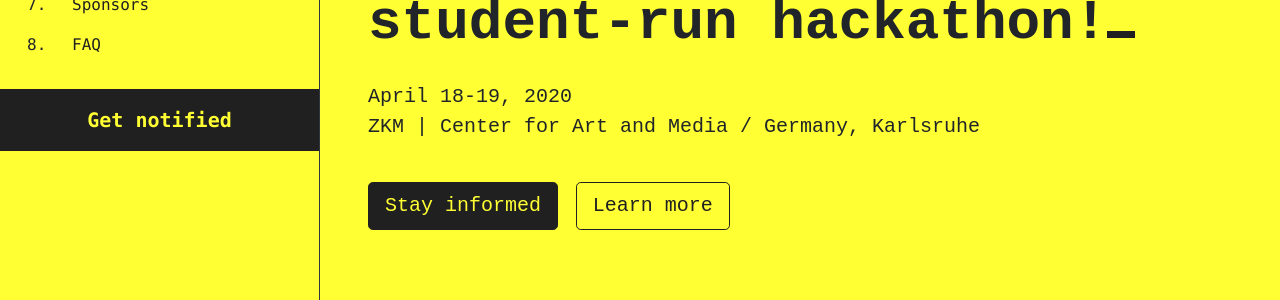
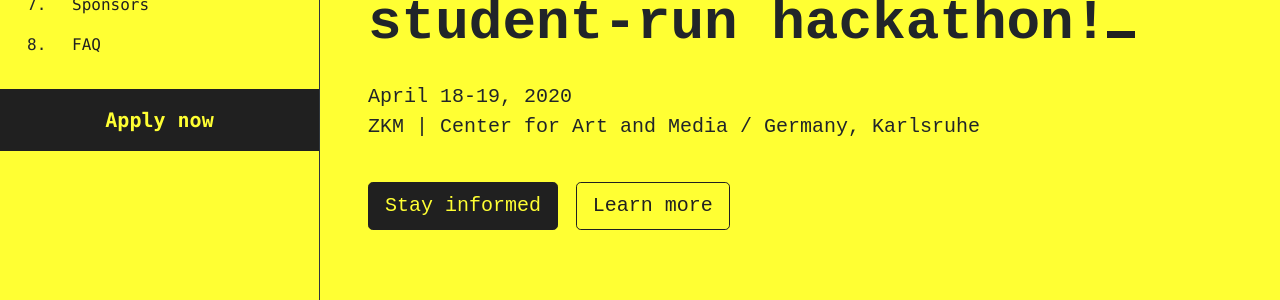
Before and after one commit to hackundsoehne/hacktival-website-2020, a Jekyll site: the page built from index.html, in a window 1280 px wide. Shown: the part 388-688 px from the top of the page. Built offline with Jekyll 4.4.1, drawn with Linux system fonts in a browser that asks for light colours.

Commit message:
Turn the main button into a apply button

```diff
--- a/_config.yml
+++ b/_config.yml
@@ -37,8 +37,8 @@ twitter:
   card: summary
 
 # Sidebar main action
-main_action_name: Get notified
-main_action_link: *newsletter_link
+main_action_name: Apply now
+main_action_link: *apply_link
 
 # Jekyll collections
 collections:
```
